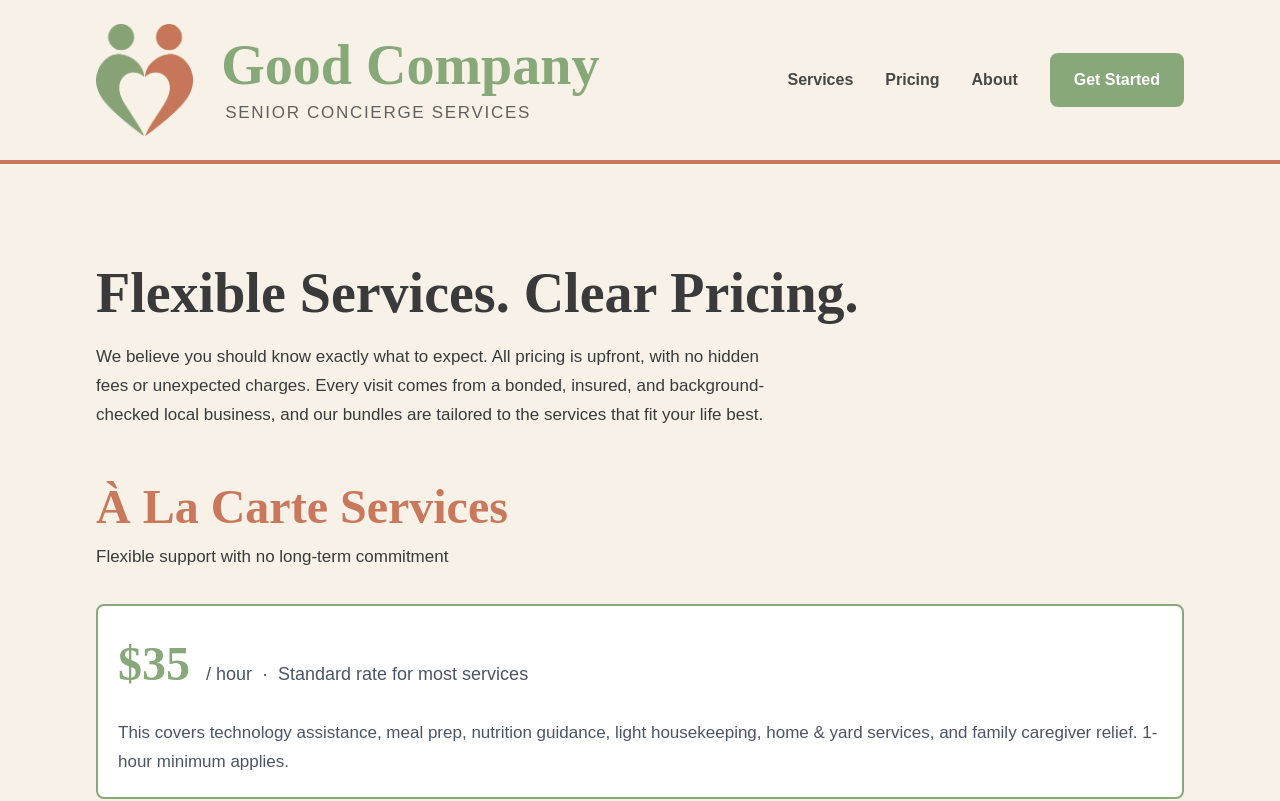
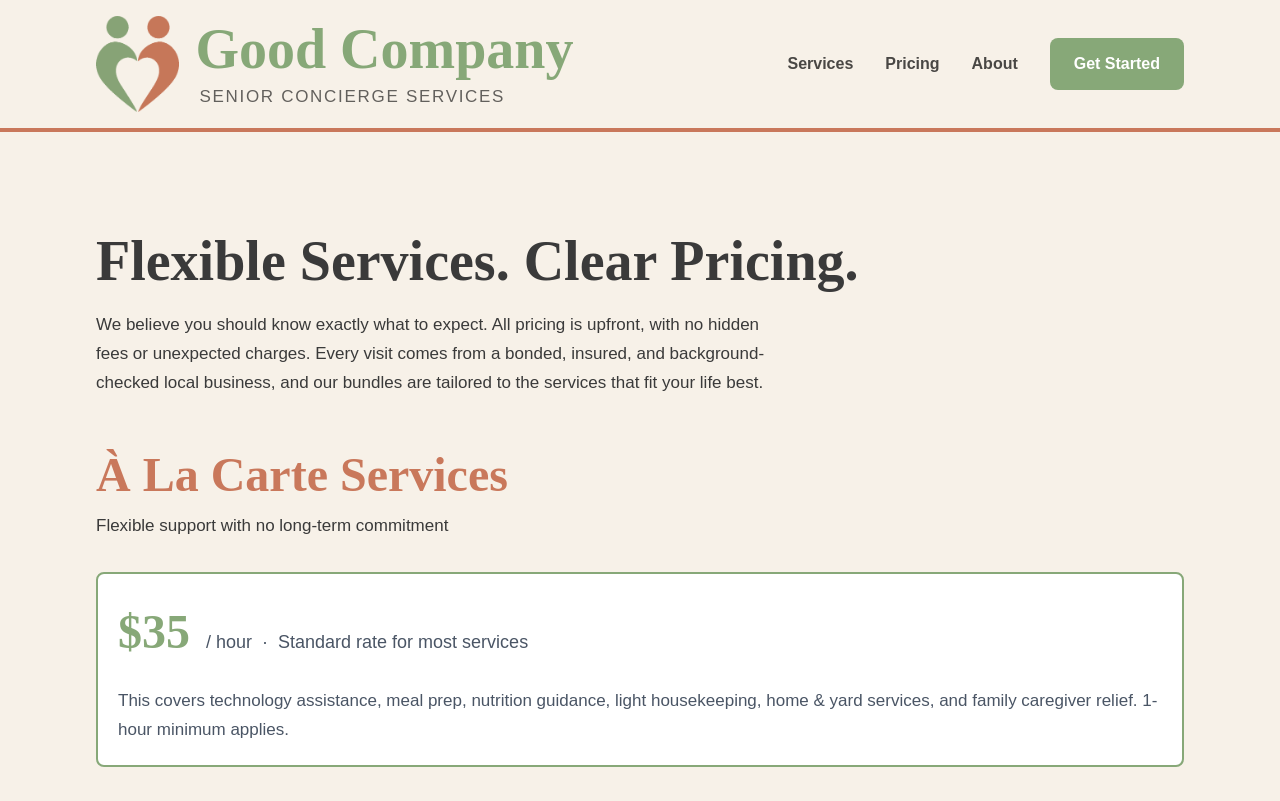
Before and after one commit to GoodCompanySCS/goodcompany-scs, a Next.js app: page /pricing in a window 1280 px wide. Shown: the top 801 px of the page. Built offline with nearby package versions, Linux system fonts and the light colour scheme.

Commit message:
Update layout.tsx

```diff
--- a/app/layout.tsx
+++ b/app/layout.tsx
@@ -52,32 +52,32 @@ export default function RootLayout({
 function Header() {
   return (
     <header style={{ borderBottomColor: "var(--terracotta)" }} className="border-b-4">
-      <div className="container-max py-6">
-      <div className="flex items-center justify-between w-full gap-4">
+      <div className="container-max py-4">
+        <div className="flex flex-col md:flex-row md:items-center md:justify-between w-full gap-3">
           <a href="/" className="no-underline hover:no-underline">
-           <div className="flex items-center gap-7">
+            <div className="flex items-center gap-4">
               <img
                 src="/logo.png"
                 alt="Good Company Logo"
-    className="h-20 md:h-28 w-auto"
+                className="h-16 md:h-24 w-auto"
               />
               <div>
-    <h1 className="text-2xl font-bold" style={{ fontFamily: "Fraunces", color: "#87A878" }}>Good Company</h1>
+                <h1 className="text-xl md:text-2xl font-bold" style={{ fontFamily: "Fraunces", color: "#87A878" }}>Good Company</h1>
                 <p className="text-xs tracking-widest" style={{ color: "#000000", opacity: 0.6, paddingLeft: "4px" }}>SENIOR CONCIERGE SERVICES</p>
               </div>
             </div>
           </a>
-          <nav className="flex gap-2 md:gap-8 items-center flex-wrap md:flex-nowrap justify-center md:justify-start w-full md:w-auto mt-3 md:mt-0">
-            <a href="/services" style={{ color: '#000000', opacity: 0.7 }} className="font-semibold hover:opacity-70">
+          <nav className="flex gap-4 md:gap-8 items-center">
+            <a href="/services" style={{ color: '#000000', opacity: 0.7 }} className="font-semibold hover:opacity-70 text-sm md:text-base">
               Services
             </a>
-            <a href="/pricing" style={{ color: '#000000', opacity: 0.7 }} className="font-semibold hover:opacity-70">
+            <a href="/pricing" style={{ color: '#000000', opacity: 0.7 }} className="font-semibold hover:opacity-70 text-sm md:text-base">
               Pricing
             </a>
-            <a href="/about" style={{ color: '#000000', opacity: 0.7 }} className="font-semibold hover:opacity-70">
+            <a href="/about" style={{ color: '#000000', opacity: 0.7 }} className="font-semibold hover:opacity-70 text-sm md:text-base">
               About
             </a>
-            <a href="/contact" className="btn-primary">
+            <a href="/contact" className="btn-primary text-sm md:text-base">
               Get Started
             </a>
           </nav>
```
Lines whose indentation alone changed are shown as unchanged.
